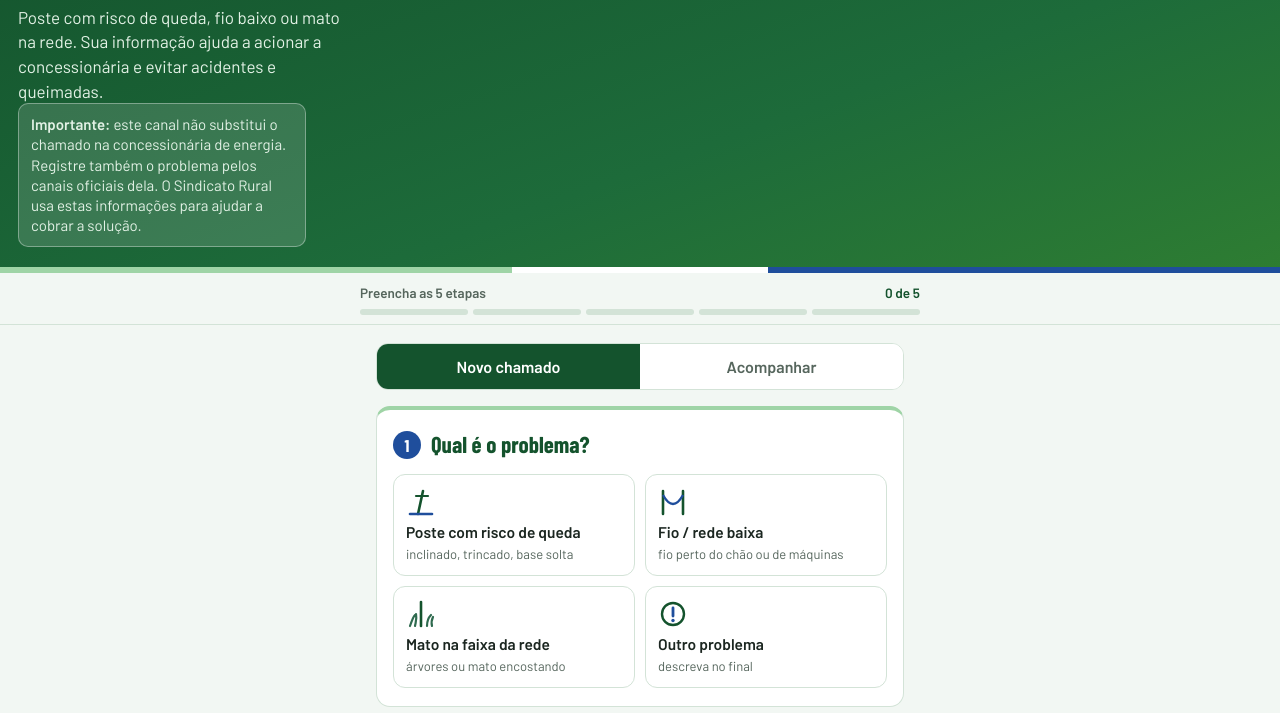
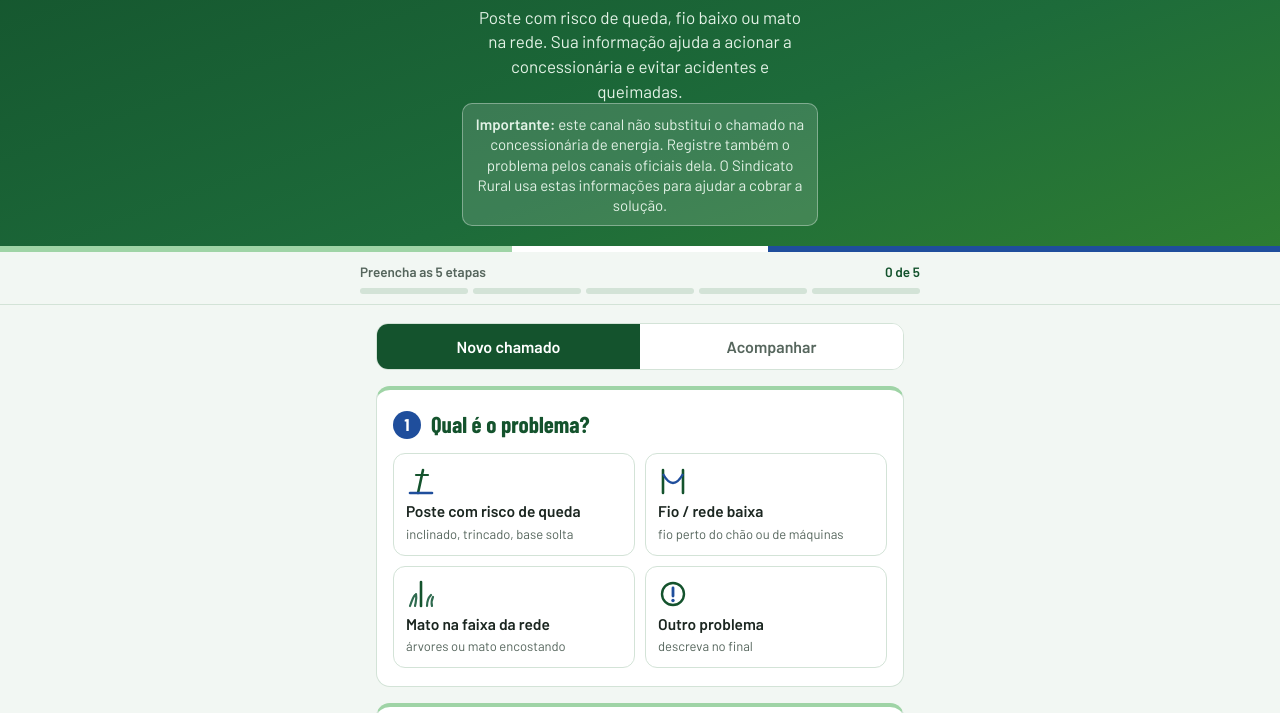
Before and after one commit to rgoularteng-sys/rede-rural-jatai, a plain HTML site: page index.html in a window 1280 px wide. Shown: the part 100-813 px from the top of the page. Drawn offline with nearby package versions, Linux system fonts and the light colour scheme.

Commit message:
Centraliza o texto do cabeçalho
Co-Authored-By: Claude Opus 5.5 <noreply@anthropic.com>
Claude-Session: https://claude.ai/code/session_016uDBRRNgSPS69NWUB5Bh7e

```diff
--- a/index.html
+++ b/index.html
@@ -137,7 +137,8 @@ body{padding-bottom:env(safe-area-inset-bottom)}
   .seg button{padding:14px 6px;font-size:14.5px}
 }
 @media (max-width:350px){.chips{grid-template-columns:1fr}.chip label{min-height:0}h1{font-size:26px}}
-.aviso-topo{margin:12px 0 0;padding:10px 12px;border-radius:10px;background:rgba(255,255,255,.14);border:1px solid rgba(255,255,255,.35);font-size:15px;line-height:1.35}
+.topo{text-align:center}.marca{justify-content:center}.topo p{margin-left:auto;margin-right:auto}
+.aviso-topo{margin:12px auto 0;max-width:42ch!important;padding:10px 12px;border-radius:10px;background:rgba(255,255,255,.14);border:1px solid rgba(255,255,255,.35);font-size:15px;line-height:1.35}
 .aviso-env{margin:0;padding:10px 12px;border-radius:10px;background:#fff6dc;border:1px solid #f0d58a;color:#5c4400;font-size:15px;line-height:1.35}
 @media (prefers-reduced-motion:reduce){*{transition:none!important;animation:none!important}}
 </style>
```
